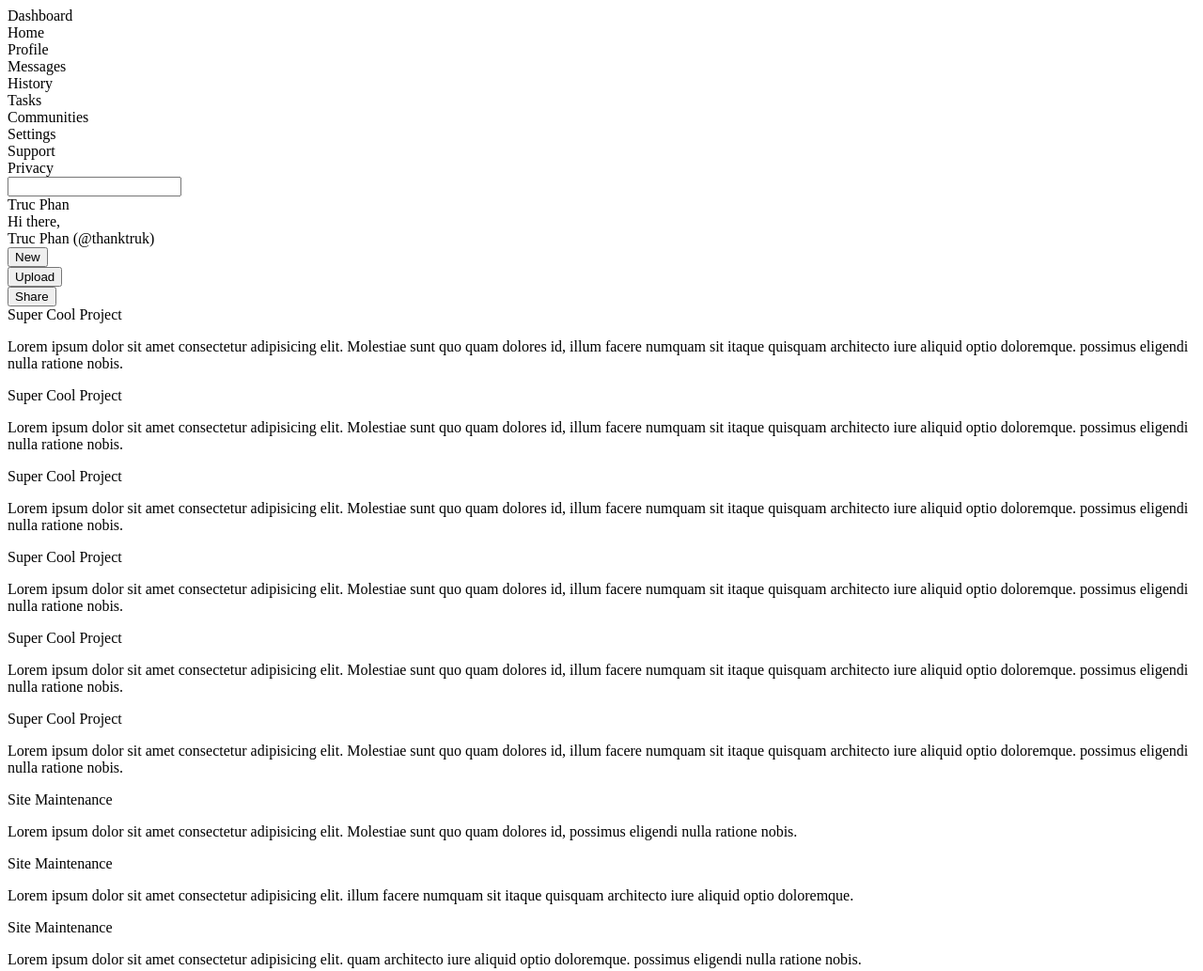
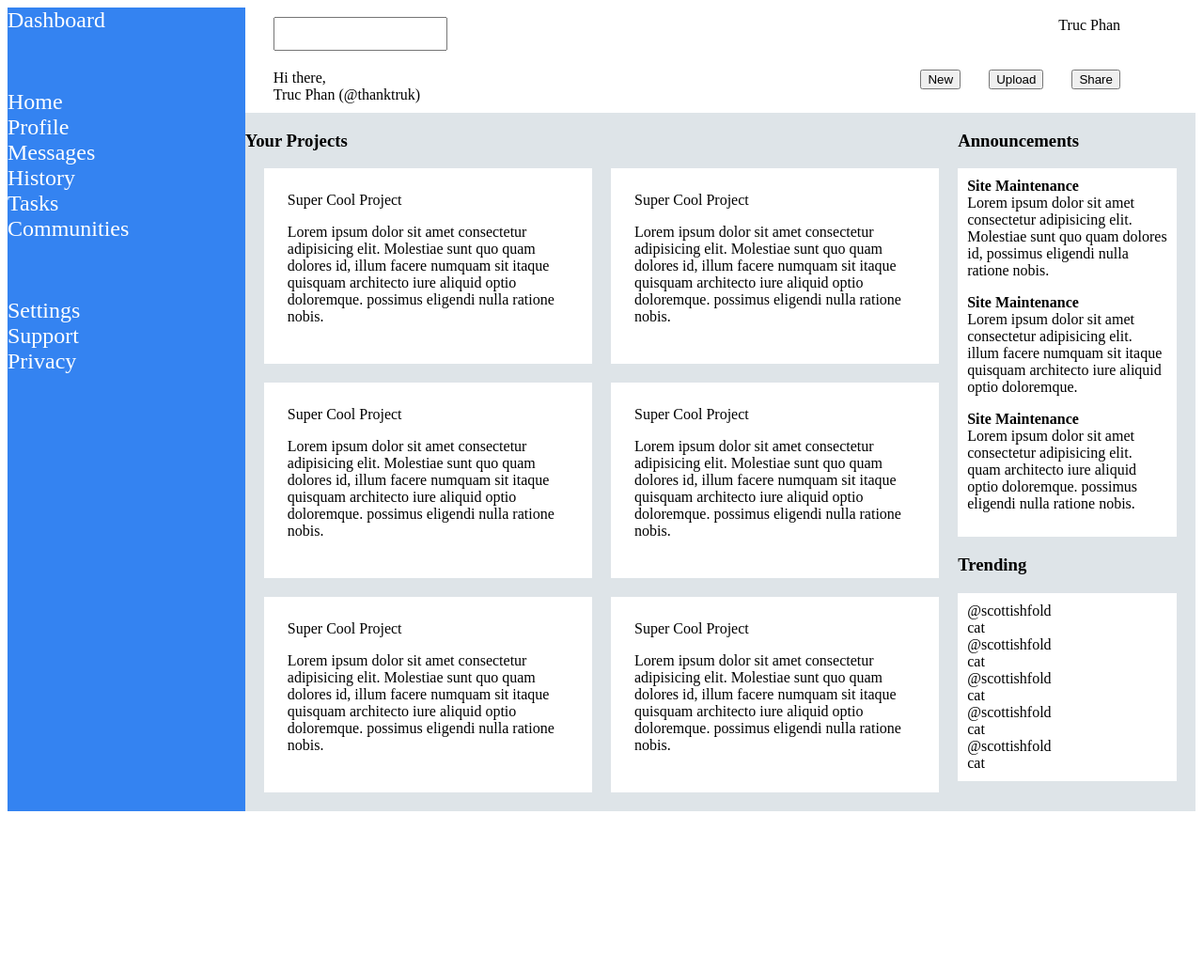
Before and after one commit to thanhtrucphan136/Admin-Dashboard, a plain HTML site: page index.html in a window 1280 px wide. Shown: the top 1033 px of the page at 94% size. After the commit the page ends 871 px from the top, so only its background shows below. Drawn offline with Linux system fonts and the light colour scheme.

Commit message:
add basic layout

```diff
--- a/index.html
+++ b/index.html
@@ -27,25 +27,36 @@
         </div>
         <div id="header">
             <div class="row1">
+                <div class="left">
                     <div class="search"></div>
                     <input type="search">
+                </div>
+                <div class="right">
                     <div class="noti"></div>
                     <div class="avatar"></div>
                     <div> Truc Phan </div>
                 </div>
+            </div>
             <div class="row2">
+                <div class="left">
                     <div class="ava"></div>
                     <div class="greeting-container">
                         <div class="greet">Hi there,</div>
                         <div class="name">Truc Phan (@thanktruk)</div>
                     </div>
+                </div>
+                <div class="right btn">
                     <div><button>New</button></div>
                     <div><button>Upload</button></div>
                     <div><button>Share</button></div>
                 </div>
             </div>
+        </div>
         <div id="main-container">
+            <div class="projects">
+                <h3>Your Projects</h3>
                 <div class="projects-container">
+
                     <div class="project">
                         <div class="project-header">Super Cool Project</div>
                         <p>Lorem ipsum dolor sit amet consectetur adipisicing elit.
@@ -89,26 +100,33 @@
                             possimus eligendi nulla ratione nobis.</p>
                     </div>
                 </div>
-            <div class="annoucements">
+            </div>
+            <div class="main-right">
+                <div class="announcements">
+                    <h3>Announcements</h3>
+                    <div class="announcement-container">
                         <div>
-                    <div class="annoucement-header">Site Maintenance</div>
-                    <p>Lorem ipsum dolor sit amet consectetur adipisicing elit.
+                            <div class="announcement-header">Site Maintenance</div>
+                            <p class="announcement-p">Lorem ipsum dolor sit amet consectetur adipisicing elit.
                                 Molestiae sunt quo quam dolores id,
                                 possimus eligendi nulla ratione nobis.</p>
                         </div>
                         <div>
-                    <div class="annoucement-header">Site Maintenance</div>
-                    <p>Lorem ipsum dolor sit amet consectetur adipisicing elit.
+                            <div class="announcement-header">Site Maintenance</div>
+                            <p class="announcement-p">Lorem ipsum dolor sit amet consectetur adipisicing elit.
                                 illum facere numquam sit itaque quisquam architecto iure aliquid optio doloremque.</p>
                         </div>
                         <div>
-                    <div class="annoucement-header">Site Maintenance</div>
-                    <p>Lorem ipsum dolor sit amet consectetur adipisicing elit.
+                            <div class="announcement-header">Site Maintenance</div>
+                            <p class="announcement-p">Lorem ipsum dolor sit amet consectetur adipisicing elit.
                                 quam architecto iure aliquid optio doloremque.
                                 possimus eligendi nulla ratione nobis.</p>
                         </div>
                     </div>
+                </div>
                 <div class="trending">
+                    <h3>Trending</h3>
+                    <div class="user-container">
                         <div class="user">
                             <div class="avatar"></div>
                             <div class="description">
@@ -147,5 +165,8 @@
                     </div>
                 </div>
             </div>
+
+        </div>
+    </div>
 </body>
 </html>
--- a/style.css
+++ b/style.css
@@ -0,0 +1,75 @@
+body{
+    min-height: 100vh;
+}
+#container{
+    display: grid;
+    grid-template-columns: 1fr 4fr;
+}
+#sidebar{
+    background-color: rgb(52, 131, 241);
+    color: white;
+    display: flex;
+    flex-direction: column;
+    gap: 60px;
+    grid-row: 1/3;
+    font-size: 1.5rem;
+}
+
+#header{
+    display: grid;
+    grid-template-rows: 1fr 1fr;
+}
+
+.row1, .row2{
+    display: grid;
+    grid-template-columns: 2fr 1fr;
+    margin: 10px;
+}
+.left{
+    display: flex;
+    gap: 20px;
+}
+.right{
+    display: flex;
+    gap: 30px;
+    justify-content: flex-end;
+    margin-right: 70px;
+}
+#main-container{
+    grid-column: 2 / 3;
+    display: grid;
+    grid-template-columns: 3fr 1fr;
+    background-color: rgb(222, 228, 232);
+}
+.projects-container{
+    display: grid;
+    grid-template-columns: 1fr 1fr;
+    gap: 20px;
+    padding: 0 20px 20px 20px;
+}
+.project{
+    background-color: white;
+    padding: 25px;
+}
+.announcements{
+    margin-right: 20px;
+}
+.announcement-container{
+    background-color: white;
+    padding: 10px;
+}
+.announcement-header{
+    margin: 0;
+    padding: 0;
+    font-weight: bold;
+}
+.announcement-p{
+    margin-top: 0;
+}
+.user-container{
+    background-color: white;
+    padding: 10px;
+}
+.trending{
+    margin-right: 20px;
+}
```
Lines whose indentation alone changed are shown as unchanged.
